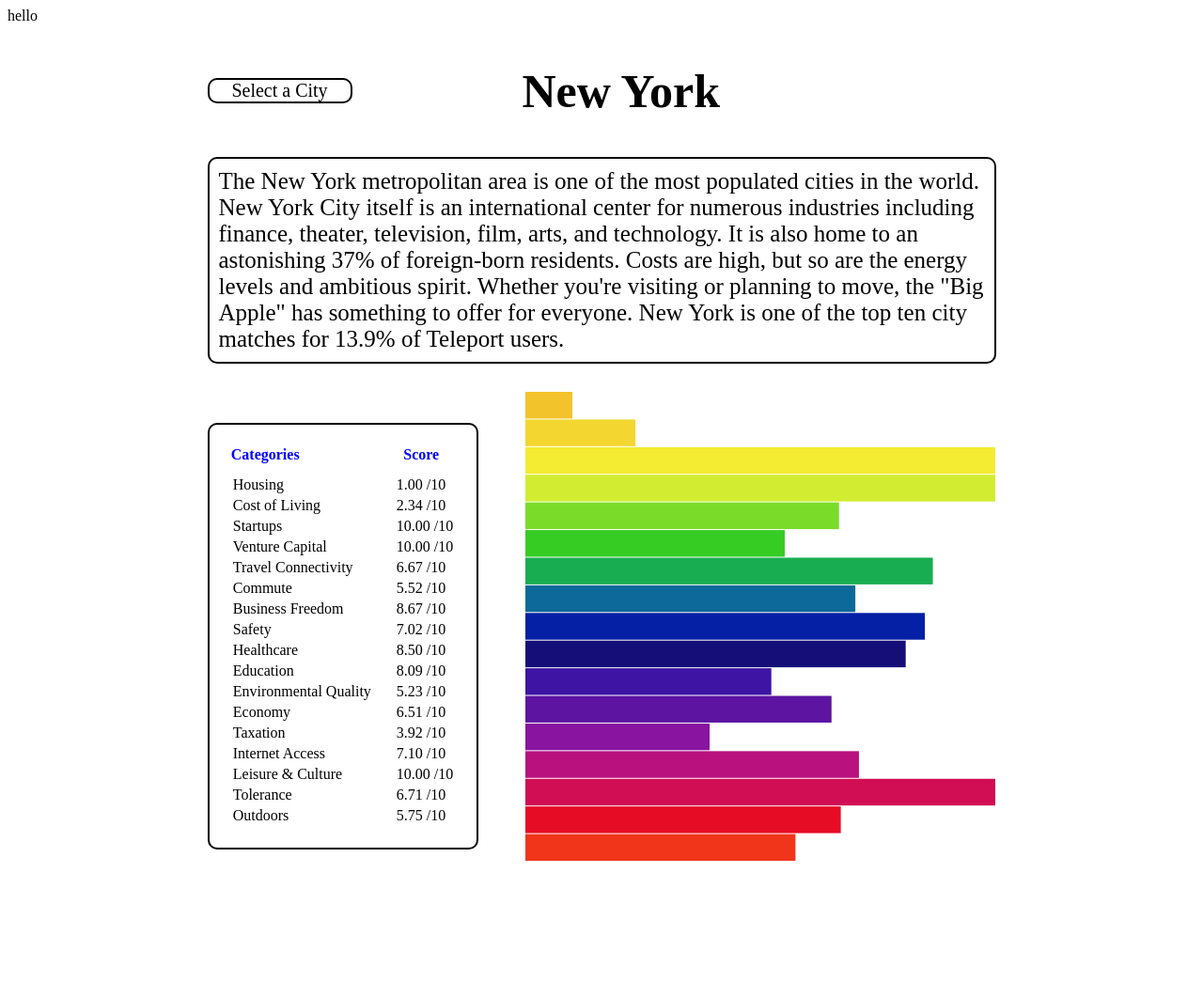
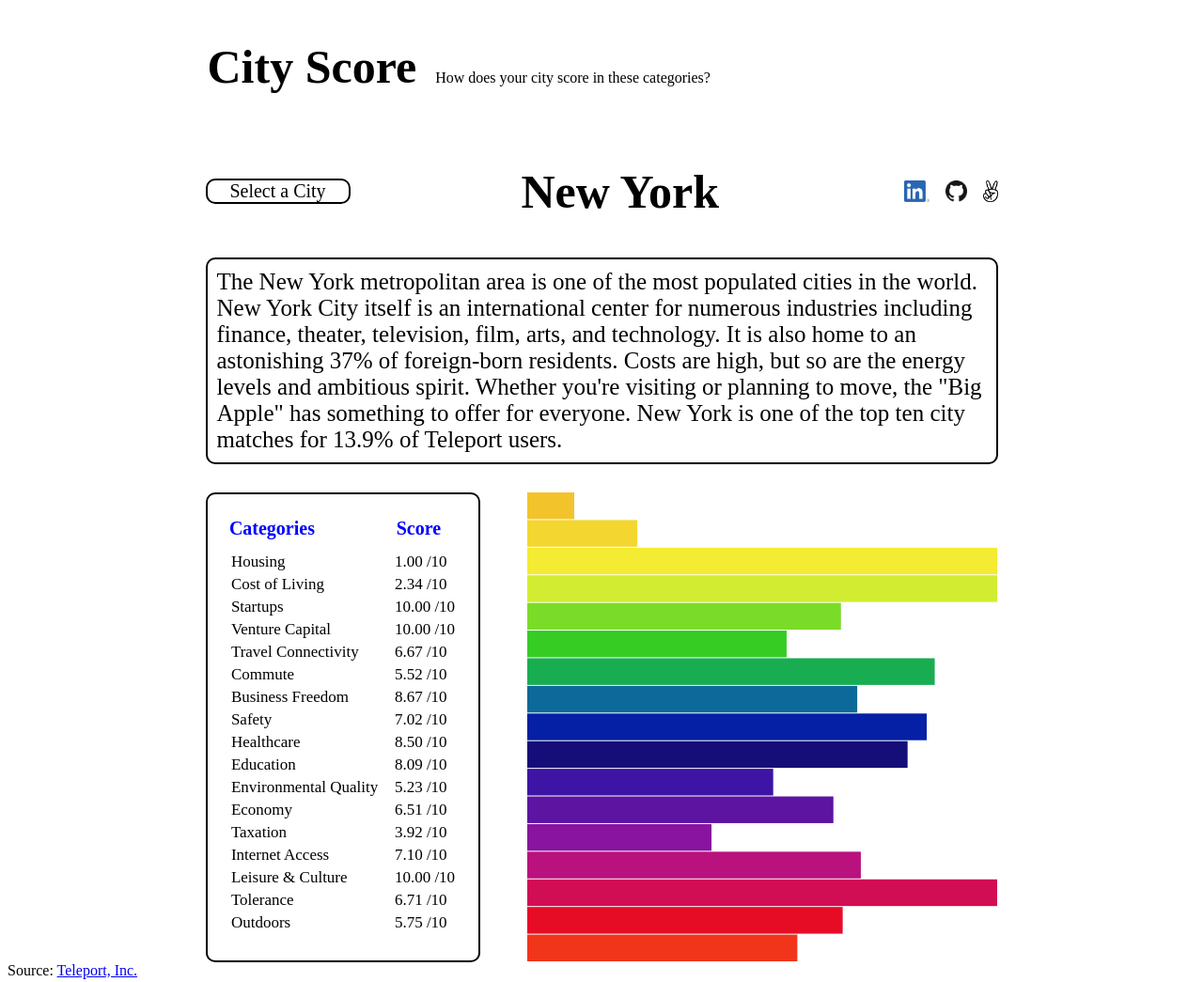
Before and after one commit to kzed-1/City-Score, a website built with webpack: page index.html in a window 1280 px wide. Shown: the whole page at 94% size. Before the commit the page ends 925 px from the top, so only its background shows below. Built offline with nearby package versions, Linux system fonts and the light colour scheme.

Commit message:
added links and title

```diff
--- a/index.html
+++ b/index.html
@@ -9,7 +9,10 @@
 
 <body>
     <!-- Page elements and content go here. -->
-    <div>hello</div>
+    <header class="header-main">
+        <h1 class="title-page">City Score</h1>
+        <p class="description">How does your city score in these categories?</p>
+    </header>
 
 
     <section class="title-dropdown-wrapper">
@@ -31,6 +34,17 @@
                 </ul>
             </div>
         </div>
+        <div class="link-wrappers">
+            <a href="https://www.linkedin.com/in/kenel-zhao-961575165/">
+                <img class="linkedin-logo"src="/src/images/LI-In-Bug.png" alt="">
+            </a>
+            <a href="https://github.com/kzed-1">
+                <img class="github-logo"src="/src/images/GitHub-Mark-64px.png" alt="">
+            </a>
+            <a href="https://angel.co/kenel-zhao">
+                <img class="angellist-logo"src="/src/images/AngelList_Black_Victory_Hand.png" alt="">
+            </a>
+        </div>
     </section>
     <div class="profile-chart-wrapper">
         <div class="profile"></div>
@@ -39,4 +53,10 @@
     <script src="/dist/main.js"></script>
 </body>
 
+<footer>
+    <span>
+        Source: <a href="https://developers.teleport.org/">Teleport, Inc.</a>
+    </span>
+</footer>
+
 </html>
--- a/src/index.js
+++ b/src/index.js
@@ -46,7 +46,7 @@ function renderall() {
 function createTitle () {
     const cityName = document.createElement("h1")
     const sectionEle = document.querySelector("section")
-    // const dropDownEle = document.querySelector(".dropdown-menu")
+    const linkWrapperEle = document.querySelector(".link-wrappers")
 
     cityName.textContent = name
 
@@ -55,8 +55,8 @@ function createTitle () {
     }else {
         cityName.className = `citytitle title-${name} hidden`
     }
-    // sectionEle.insertBefore(cityName, dropDownEle)
-    sectionEle.appendChild(cityName)
+    sectionEle.insertBefore(cityName, linkWrapperEle)
+    // sectionEle.appendChild(cityName)
 }
 
 function createSummary() {
@@ -260,11 +260,13 @@ function createTable () {
         .attr("id" , function (d) {
             if (typeof d.value === "string") {
                 const newStr = d.value.replace(/\s/g, "")
-                return newStr
+                const newStr2 = newStr.replace(/[&]/g, "")
+                return newStr2
             } else {
                 return d.value
             }
         })
+        // .style("width", "177px")
 }
 
 
--- a/src/styles/index.scss
+++ b/src/styles/index.scss
@@ -42,9 +42,10 @@
 }
 
 .table {
-    margin-top: 50px;
+    margin-top: 30px;
     padding: 20px;
     margin-right: 50px;
+    height: 500px;
 }
 
 .header-wrapper {
@@ -52,6 +53,8 @@
     justify-content: space-between;
     margin-bottom: 10px;
     font-weight: 700px;
+    font-size: 20px;
+    margin-top: 2px;
 }
 
 @keyframes animateWidth {
@@ -65,8 +68,8 @@
 
 .citytitle {
     text-align: left;
-    font-size: 50px;;
-    width: 504px;
+    font-size: 50px;
+    width: 225px;
 }
 
 .dropdown-menu {
@@ -93,12 +96,12 @@
     display: flex;
     justify-content: space-between;
     align-items: center;
-    width: 839px;
+    width: 843px;
     margin: 0 auto;
 }
 
 .citySummary {
-    width: 839px;
+    width: 843px;
     margin: 0 auto;
     font-size: 25px;
     border: 2px solid black;
@@ -108,7 +111,8 @@
 }
 
 .category {
-
+    font-size: 17px;
+    margin-right: 5px;
 }
 
 .Housing {
@@ -199,3 +203,34 @@
     color: black;
     font-weight: normal;
 }
+
+.title-page {
+    font-size: 50px;
+}
+
+.header-main {
+    display: flex;
+    align-items: baseline;
+    justify-content: flex-start;
+    width: 839px;
+    margin: 0 auto;
+
+}
+
+.description {
+    margin-left: 20px;
+}
+
+.link-wrappers {
+    width: 100px;
+    height: 23px;
+    display: flex;
+    flex-direction: row;
+    justify-content: space-between;
+}
+
+.linkedin-logo, .github-logo, .angellist-logo {
+    width: auto;
+    height: 100%;
+    color: black;
+}
```
Also changed, not shown: dist/main.css, dist/main.js, src/images/AngelList_Black_Victory_Hand.png (added), src/images/GitHub-Mark-64px.png (added), src/images/LI-In-Bug.png (added).
